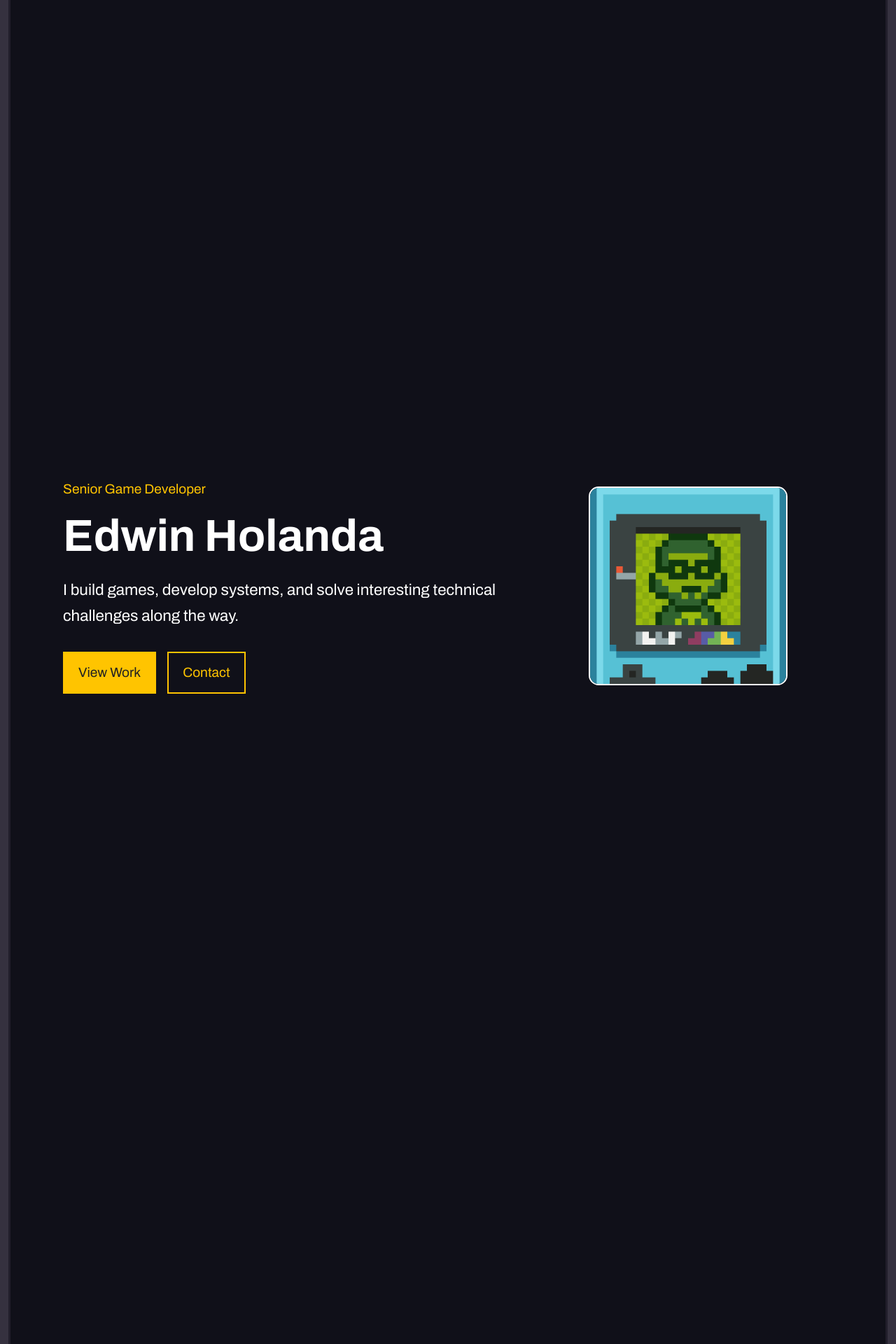
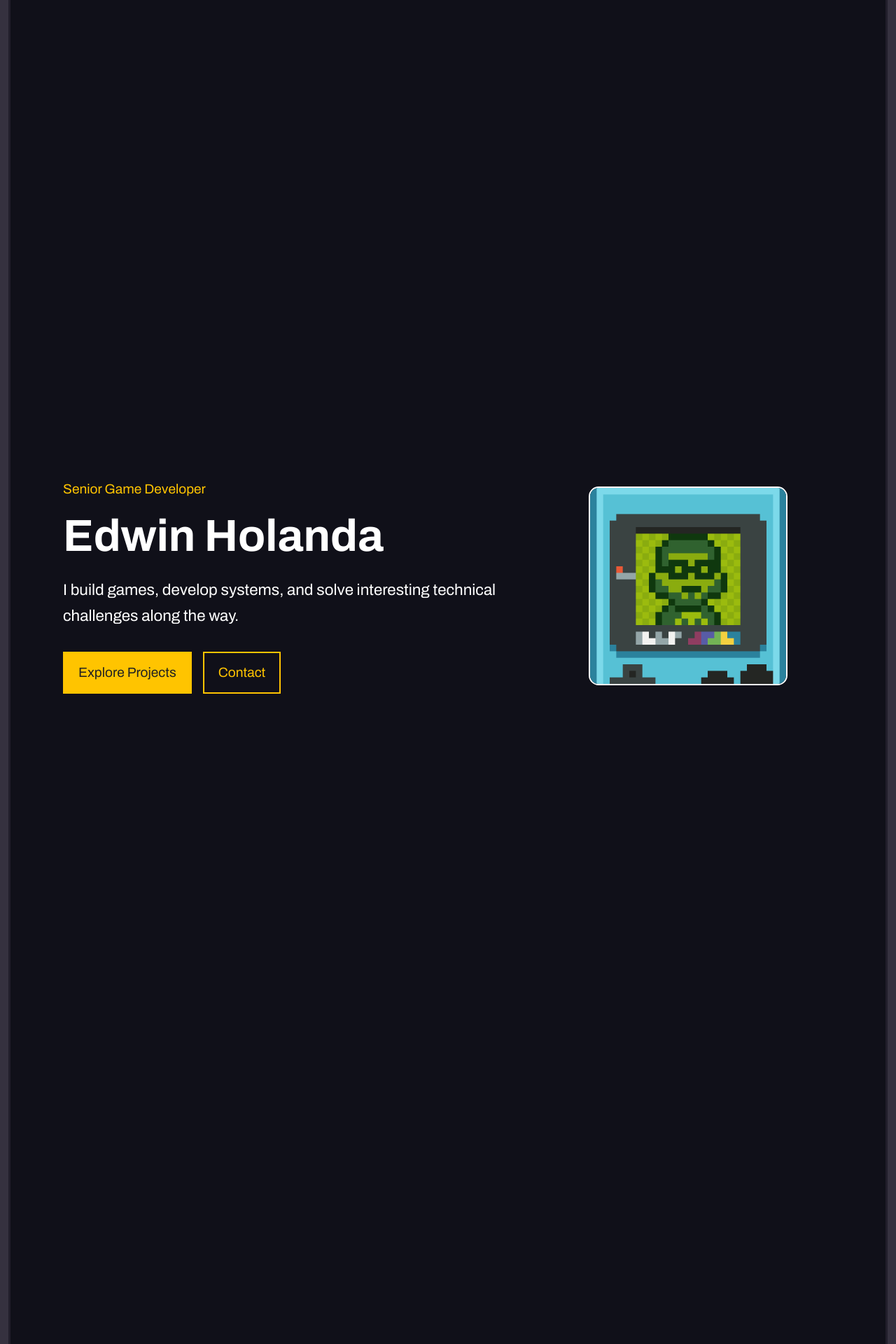
Before and after one commit to edwingamedev/edwingamedev.github.io, a Jekyll site: the page built from index.html, in a window 1280 px wide. Shown: the part 580-2500 px from the top of the page at 70% size. Built offline with Jekyll 4.4.1, drawn with Linux system fonts in a browser that asks for light colours; nearby versions of some CDN libraries; grey boxes are pictures that could not be loaded.

Commit message:
Adicionado box shadow as cards.

```diff
--- a/_includes/front.html
+++ b/_includes/front.html
@@ -10,7 +10,7 @@
       </p>
 
       <div class="hero-actions">
-        <a class="hero-button hero-button-primary" href="#console-projects"> View Work </a>
+        <a class="hero-button hero-button-primary" href="#console-projects"> Explore Projects </a>
 
         <a class="hero-button hero-button-secondary" href="#console-contact"> Contact </a>
       </div>
--- a/assets/css/components/project-card.css
+++ b/assets/css/components/project-card.css
@@ -31,7 +31,8 @@
 
   transition:
     transform var(--transition-fast),
-    border-color var(--transition-fast);
+    border-color var(--transition-fast),
+    box-shadow var(--transition-normal);
 }
 
 .project-card::before {
@@ -70,6 +71,7 @@
 .project-card:hover {
   transform: translateY(-4px);
   border-color: var(--text-color);
+  box-shadow: 0 0 20px rgba(255, 196, 0, 0.45);
 }
 
 .project-card-image {
```
